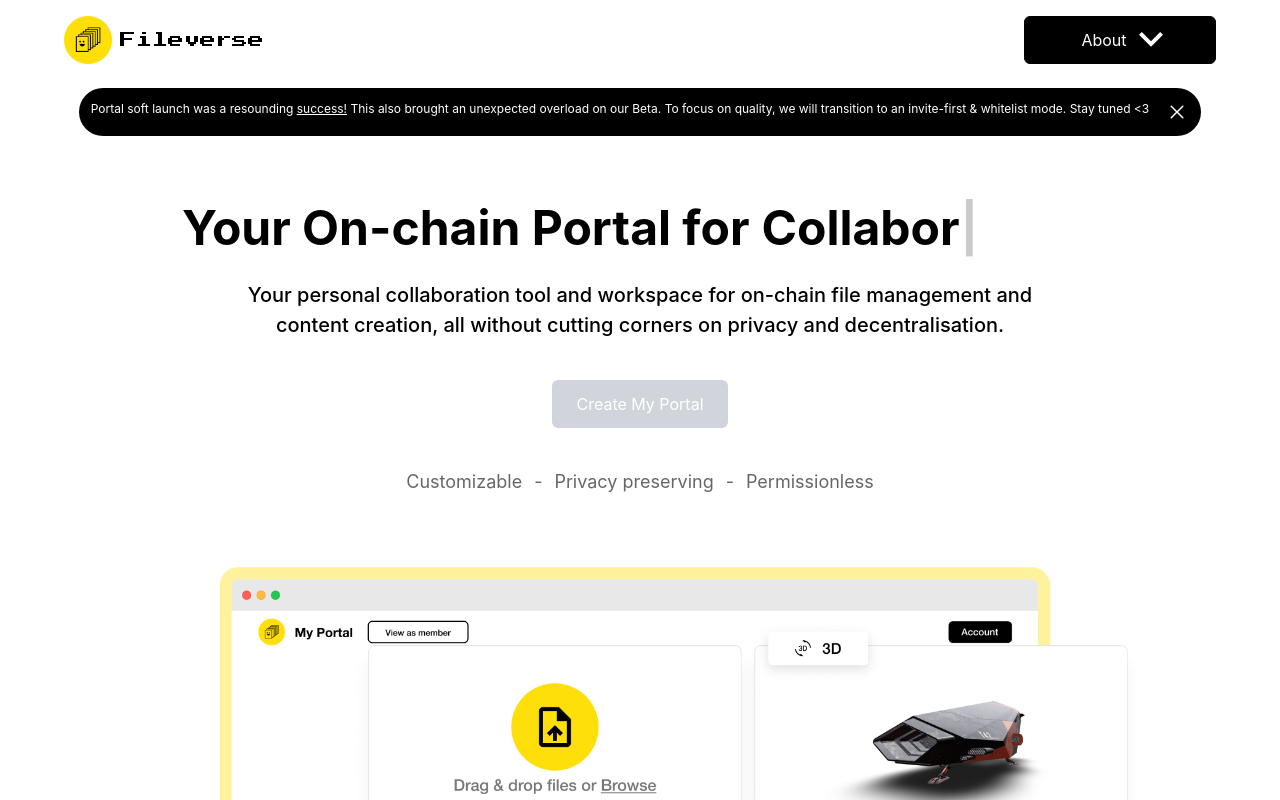
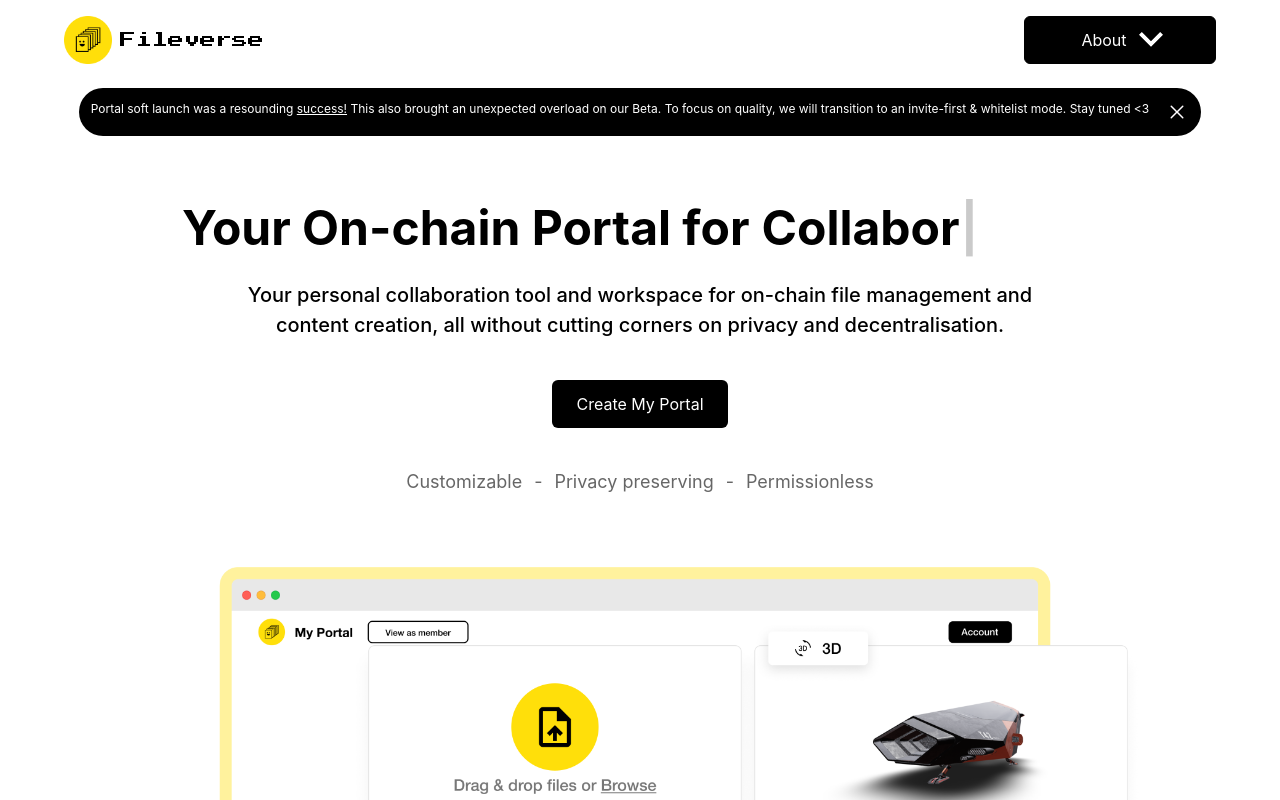
Before and after one commit to fileverse/fileverse-website-v2, a Next.js app: page /portal in a window 1280 px wide. Shown: the top 800 px of the page. Built offline with nearby package versions, Linux system fonts and the light colour scheme.

Commit message:
enable Create Portal button (#25)
* Twitter details for NextSeo

* feat: banner, disable CTA button

* make Portal link active

* enable Create Portal button

```diff
--- a/pages/portal.tsx
+++ b/pages/portal.tsx
@@ -1,6 +1,6 @@
 import React, { useState } from 'react';
 
-import { Tooltip, useMediaQuery } from '@mui/material';
+import { useMediaQuery } from '@mui/material';
 import { NextSeo } from 'next-seo';
 import Typewriter from 'typewriter-effect';
 
@@ -205,24 +205,6 @@ const Subdomain = () => {
                   file management and content creation, all without cutting
                   corners on privacy and decentralisation.
                 </p>
-                <Tooltip
-                  title={
-                    <p>
-                      Stay tuned{' '}
-                      <a
-                        href="https://twitter.com/fileverse"
-                        target="_blank"
-                        rel="noreferrer"
-                        className="underline"
-                      >
-                        here
-                      </a>{' '}
-                      &lt;3 Portal has now transitioned to invite-first &
-                      allowlists!
-                    </p>
-                  }
-                  placement="right"
-                >
                 <div
                   className={`mt-8  ${
                     isMediaMax1025px && 'flex justify-center'
@@ -230,11 +212,10 @@ const Subdomain = () => {
                 >
                   <PrimaryButton
                     title={'Create My Portal'}
-                      linkTo={'https://portal.fileverse.io/#/create'}
-                      isDisable={true}
+                    linkTo={'https://portal.fileverse.io/#/claim'}
+                    openNewTab={true}
                   />
                 </div>
-                </Tooltip>
 
                 <div
                   className={`flex ${
```
Lines whose indentation alone changed are shown as unchanged.
